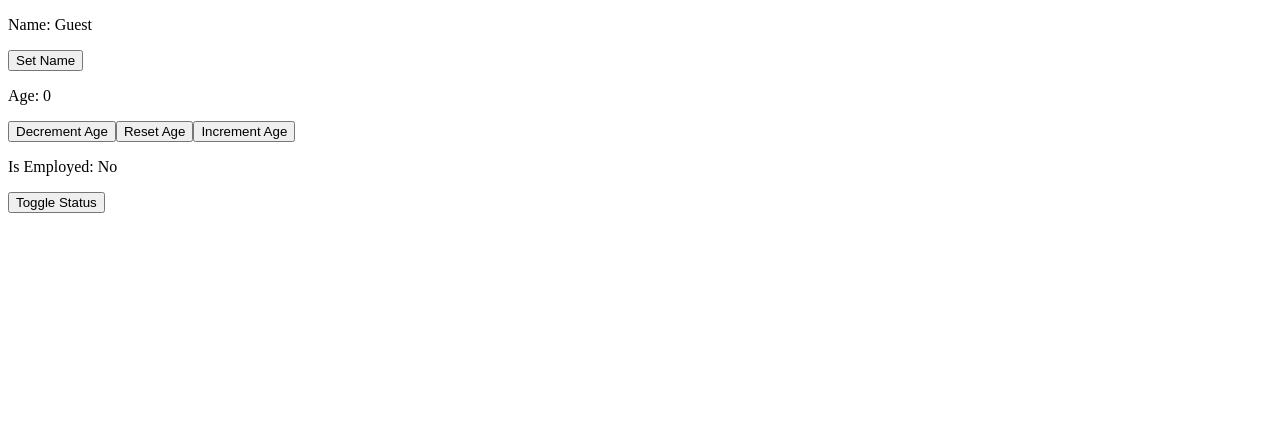
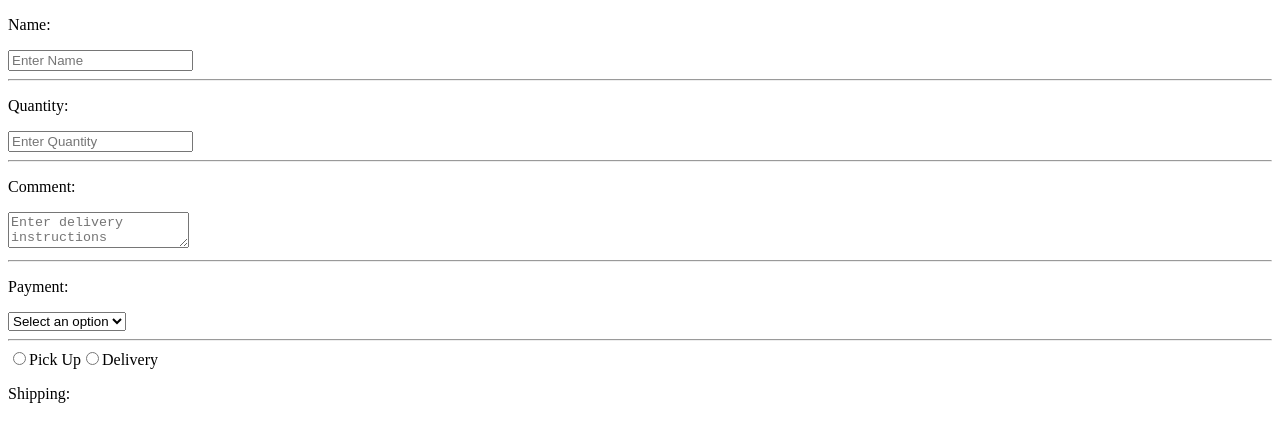
Before and after one commit to mhdabdellah/my-course-work-on-reactjs, a React (Vite) app: page / in a window 1280 px wide. Shown: the top 442 px of the page. Built offline with nearby package versions, Linux system fonts and the light colour scheme.

Commit message:
react onChange event handler

```diff
--- a/src/App.jsx
+++ b/src/App.jsx
@@ -7,7 +7,8 @@
 // import Student from "./app_components/student_component/student"
 // import UserGreeting from "./app_components/user_greeting_component/user_greeting"
 // import List from "./app_components/list_component/list"
-import Counter from "./app_components/counter_component/counter"
+// import Counter from "./app_components/counter_component/counter"
+import Input from "./app_components/input_component/input"
 
 function App() {
   // const fruits = [{id:1, name: "apple", quantity:89},{id:2, name: "bananas", quantity:899},{id:3, name: "orange", quantity:779},{id:4, name: "coconut", quantity:39},{id:5, name: "pineaple", quantity:1977}]
@@ -37,8 +38,11 @@ function App() {
     //   <List fruits={fruits} />
     // </>
 
+    // <>
+    //   <Counter />
+    // </>
     <>
-      <Counter />
+      <Input />
     </>
 
 
--- /dev/null
+++ b/src/app_components/input_component/input.jsx
@@ -0,0 +1,71 @@
+import React, {useState} from "react";
+
+function Input(){
+
+    const [name, setName] = useState();
+    const [quantity, setQuantity] = useState();
+    const [comment, setComment] = useState();
+    const [payment, setPayment] = useState();
+    const [shipping, setShipping] = useState();
+
+    function onNameChanged(event) {
+        setName(event.target.value);
+    }
+    function onQuantityChanged(event) {
+        setQuantity(event.target.value);
+    }
+    function onCommentChanged(event) {
+        setComment(event.target.value);
+    }
+    function onPaymentChanged(event) {
+        setPayment(event.target.value);
+    }
+    function onShippingChanged(event) {
+        setShipping(event.target.value);
+    }
+
+    return (
+        <div>
+            <p>
+                Name: {name}
+            </p>
+            <input value={name} onChange={onNameChanged} placeholder="Enter Name"/>
+            <hr/>
+            <p>
+                Quantity: {quantity}
+            </p>
+            <input value={quantity} onChange={onQuantityChanged} type="number" placeholder="Enter Quantity"/>
+            <hr/>
+            <p>
+                Comment: {comment}
+            </p>
+            <textarea value={comment} onChange={onCommentChanged} placeholder="Enter delivery instructions"/>
+            <hr />
+            <p>
+                Payment: {payment}
+            </p>
+            <select value={payment} onChange={onPaymentChanged}>
+                <option value=''> Select an option </option>
+                <option value='Visa'> Visa </option>
+                <option value='Master'> Master </option>
+                <option value='PayPal'> PayPal </option>
+                <option value='Banckily'> Banckily </option>
+                <option value='Sedad'> Sedad </option>
+                <option value='Masrivy'> Masrivy </option>
+            </select>
+            <hr/>
+            <label>
+                <input type="radio" value="Pick Up" checked={shipping === "Pick Up"} onChange={onShippingChanged}></input>
+                Pick Up
+            </label>
+            <label>
+                <input type="radio" value="Delivery" checked={shipping === "Delivery"} onChange={onShippingChanged}></input>
+                Delivery
+            </label>
+            <p> Shipping: {shipping} </p>
+        </div>
+    );
+
+}
+
+export default Input
```
